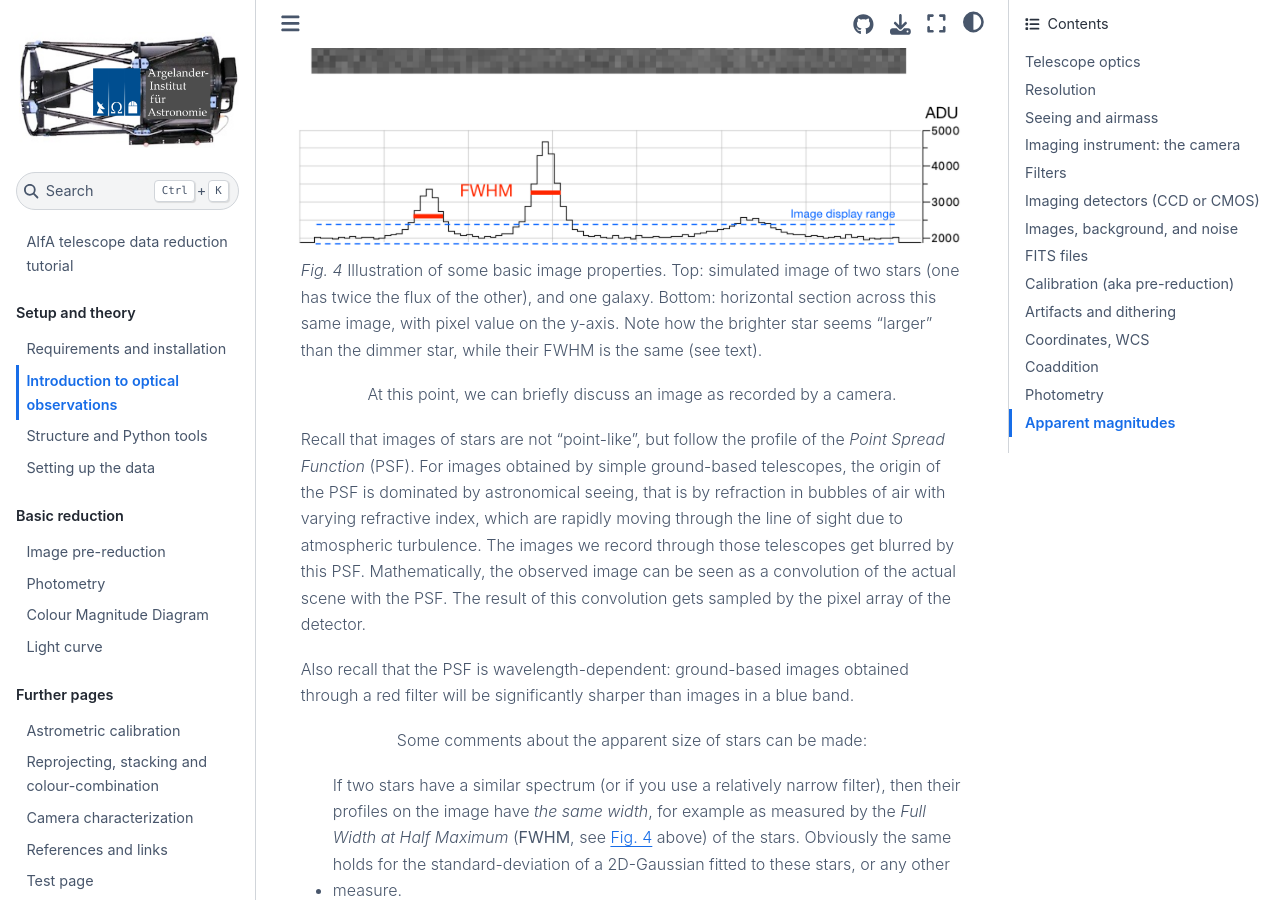
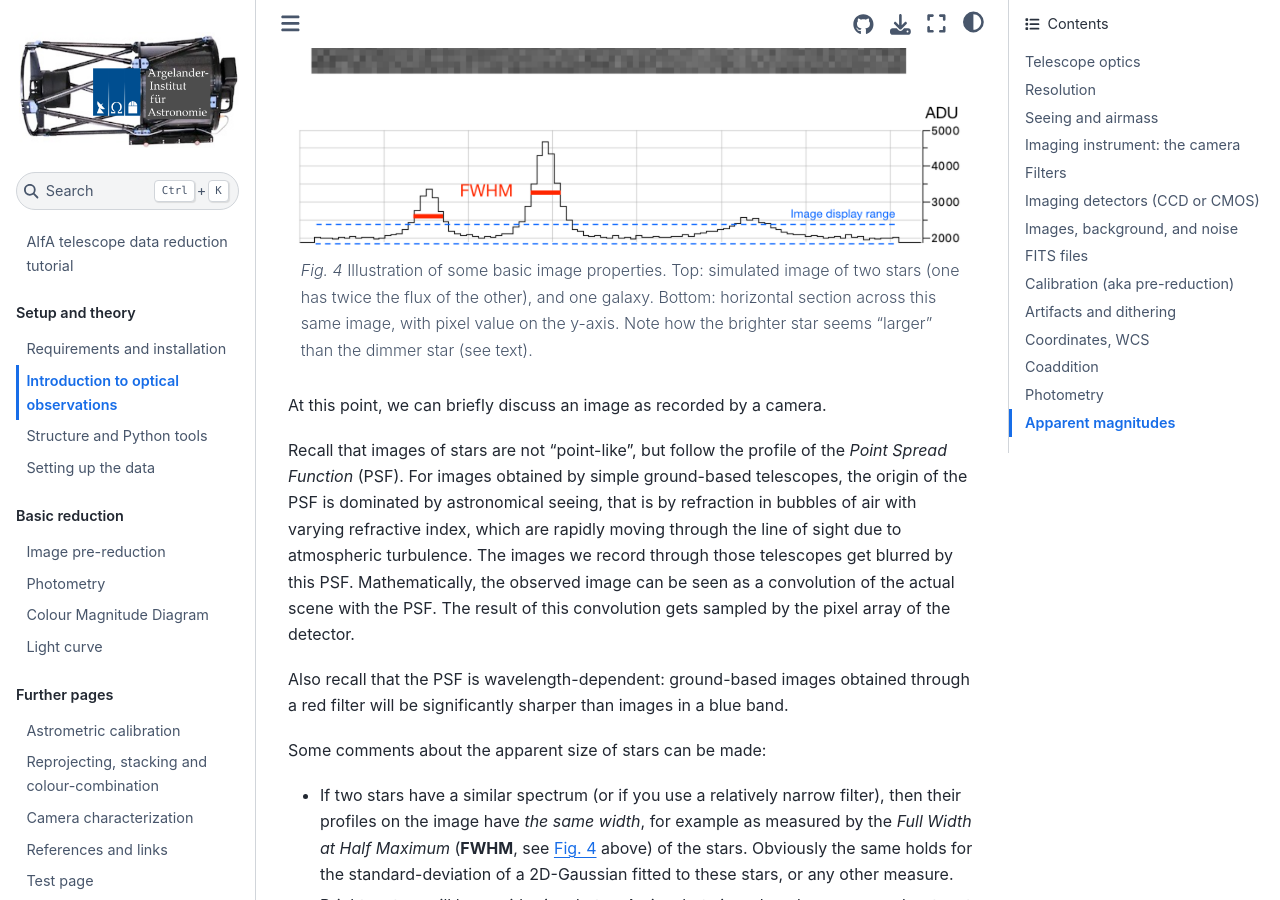
Before and after one commit to aifatelescope/datared, a Jupyter Book: the page built from book/background-info.md, in a window 1280 px wide and 900 px high, scrolled down 7768 px. Built offline with Jupyter Book 1.0.4 settings and Sphinx 7.4.7 and the Sphinx Book theme 1.1.4, drawn with Linux system fonts in a browser that asks for light colours.

Commit message:
fig caption fix

````diff
--- a/book/background-info.md
+++ b/book/background-info.md
@@ -154,7 +154,9 @@
 width: 100%
 name: image_basics
 ---
-Illustration of some basic image properties. Top: simulated image of two stars (one has twice the flux of the other), and one galaxy. Bottom: horizontal section across this same image, with pixel value on the y-axis. Note how the brighter star seems "larger" than the dimmer star, while their FWHM is the same (see text).
+Illustration of some basic image properties. Top: simulated image of two stars (one has twice the flux of the other), and one galaxy. Bottom: horizontal section across this same image, with pixel value on the y-axis. Note how the brighter star seems "larger" than the dimmer star (see text).
+```
+
 
 At this point, we can briefly discuss an image as recorded by a camera.
 
````
